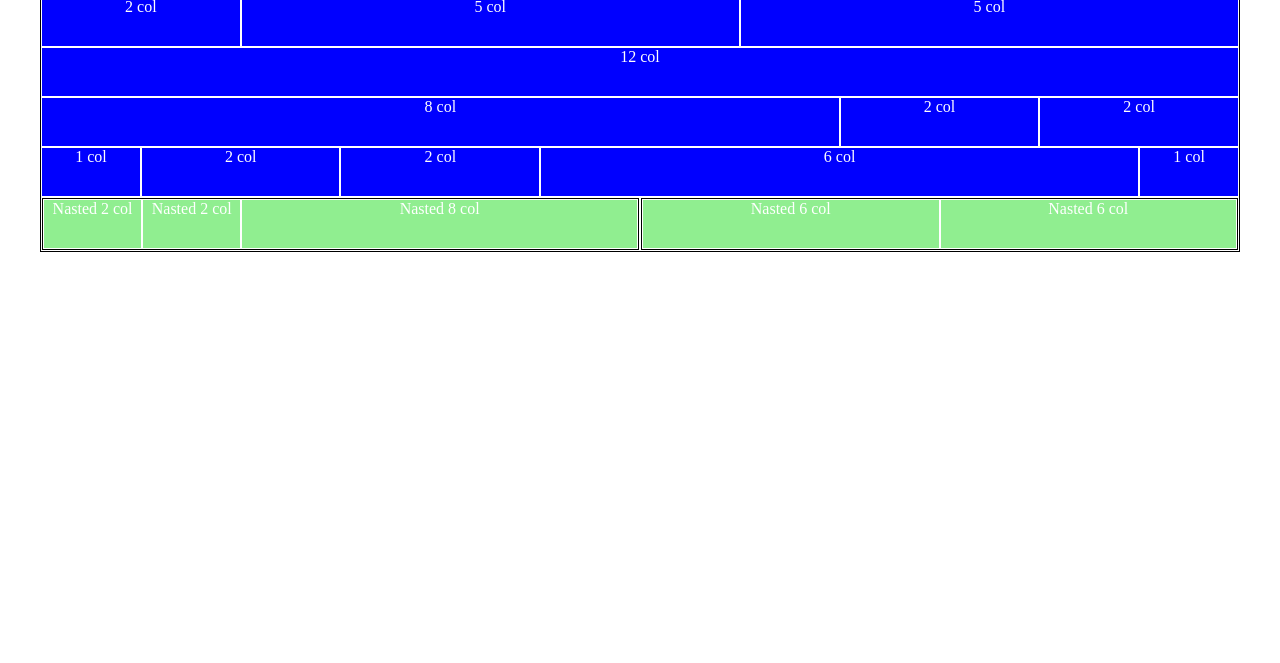
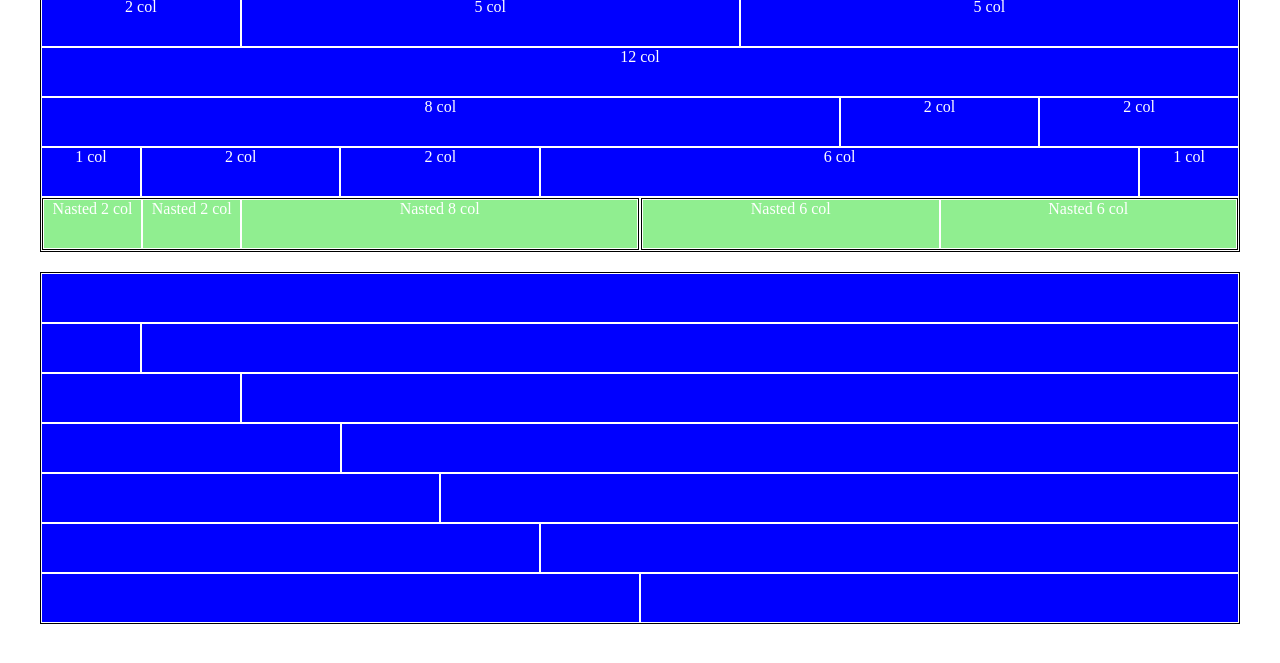
Before and after one commit to Gianlucaorreale/html-css-12bool, a plain HTML site: page index.html in a window 1280 px wide. Shown: the part 91-754 px from the top of the page. Drawn offline with Linux system fonts and the light colour scheme.

Commit message:
added-second-section

```diff
--- a/css/style.css
+++ b/css/style.css
@@ -13,3 +13,7 @@
 .row > [class^="col"] .bg-light-green {
     background-color: lightgreen;
 }
+
+.container{
+    margin-bottom: 20px;
+}
--- a/index.html
+++ b/index.html
@@ -49,8 +49,24 @@
                 <div class="col-6 bg-light-green">Nasted 6 col</div>
             </div>
            </div>
-
-       </div>
+        </div>
    </div>
+   <div class="container">
+    <div class="row">
+        <div class="col-12"></div>
+        <div class="col-1"></div>
+        <div class="col-11"></div>
+        <div class="col-2"></div>
+        <div class="col-10"></div>
+        <div class="col-3"></div>
+        <div class="col-9"></div>
+        <div class="col-4"></div>
+        <div class="col-8"></div>
+        <div class="col-5"></div>
+        <div class="col-7"></div>
+        <div class="col-6"></div>
+        <div class="col-6"></div>
+    </div>
+</div>
 </body>
 </html>
```
